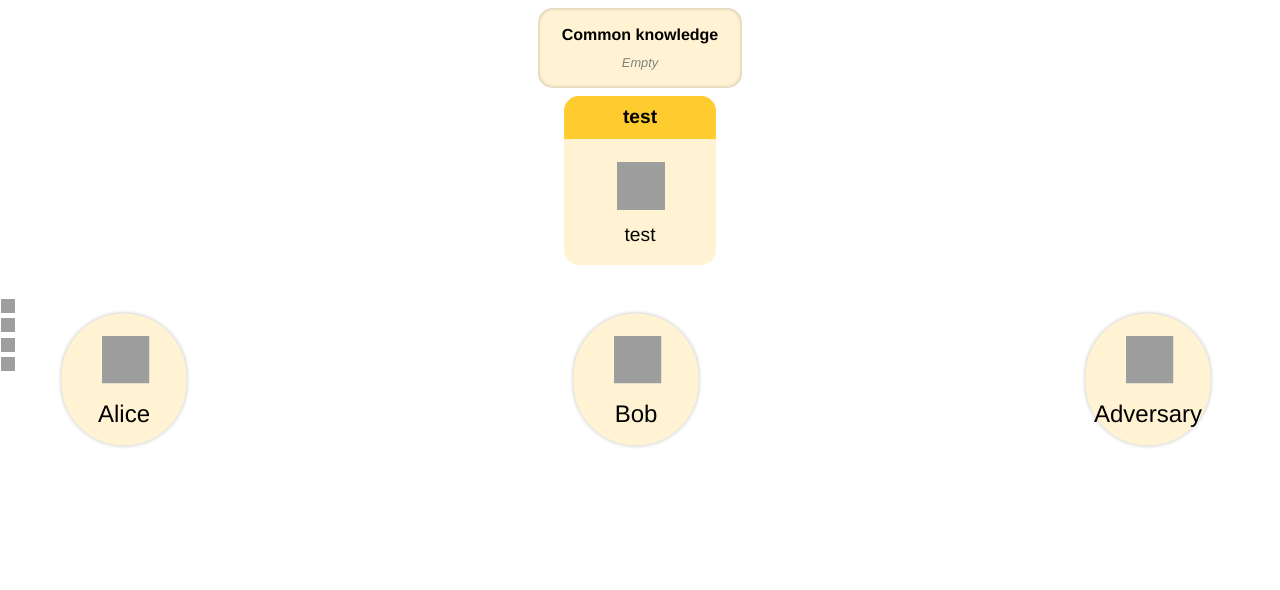
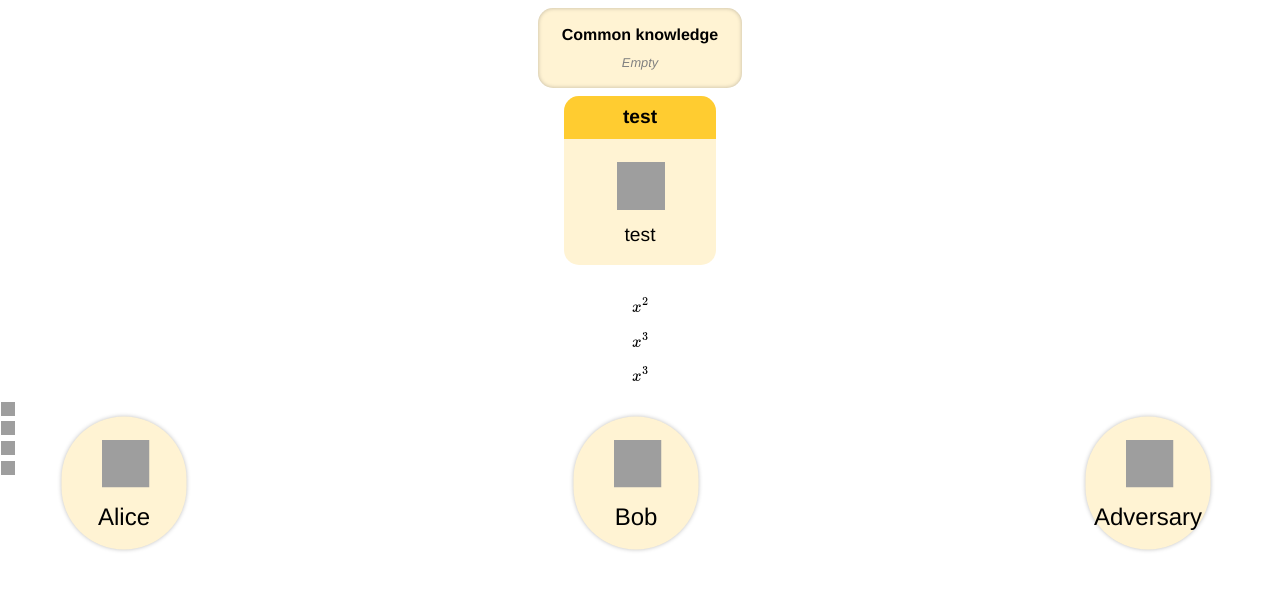
Before and after one commit to SirSorensen/Seculizer, a SvelteKit app in the folder web/: page /component-test in a window 1280 px wide. Shown: the top 590 px of the page. Built offline with nearby package versions, Linux system fonts and the light colour scheme; grey boxes are pictures that could not be loaded.

Commit message:
Added latex

```diff
--- /dev/null
+++ b/web/src/lib/components/Latex.svelte
@@ -0,0 +1,57 @@
+<script lang="ts">
+  export let input: string;
+  import { onMount } from "svelte";
+  let latexNode: string;
+  let options = {
+    display: true,
+    em: 16,
+    ex: 8,
+    containerWidth: 80 * 16,
+  };
+  onMount(() => {
+    let scripts = document.getElementsByTagName("script");
+    //only add the script if it hasn't been added yet
+    let scriptAdded = false;
+    for (const script of scripts) {
+      if (script.src === "https://cdn.jsdelivr.net/npm/mathjax@3/es5/tex-svg.js") {
+        scriptAdded = true;
+      }
+    }
+    if (!scriptAdded) {
+      let script = document.createElement("script");
+      script.src = "https://cdn.jsdelivr.net/npm/mathjax@3/es5/tex-svg.js";
+      document.head.append(script);
+      script.onload = () => {
+        MathJax = {
+          elements: document.getElementsByClassName("mathjax"),
+          tex: {
+            inlineMath: [
+              ["$", "$"],
+              ["\\(", "\\)"],
+            ],
+          },
+          svg: { fontCache: "global" },
+        };
+      };
+    }
+  });
+</script>
+
+<div class="mathjax">
+  <div>$${input}$$</div>
+  <p>{input}</p>
+</div>
+
+<style>
+  .mathjax {
+    position: relative;
+  }
+  p {
+    position: absolute;
+    top: 50%;
+    left: 50%;
+    transform: translate(-50%, -50%);
+    margin: 0;
+    color: transparent;
+  }
+</style>
--- a/web/src/routes/component-test/+page.svelte
+++ b/web/src/routes/component-test/+page.svelte
@@ -5,6 +5,7 @@
   import Participants from "$lib/components/Participants.svelte";
   import Item from "$lib/components/Item.svelte";
   import Emoji from "../../lib/components/Emoji.svelte";
+    import Latex from "$lib/components/Latex.svelte";
 </script>
 
 <CommonKnowledge />
@@ -12,6 +13,9 @@
   <Item id="test" emoji="key" />
 </ActionBox>
 
+<Latex input="x^2" />
+<Latex input="x^3" />
+$$x^3$$
 <Emoji content="👨‍👨‍👧‍👧" />
 <Emoji content="👨" />
 <Emoji content="heart-with-arrow" />
```
